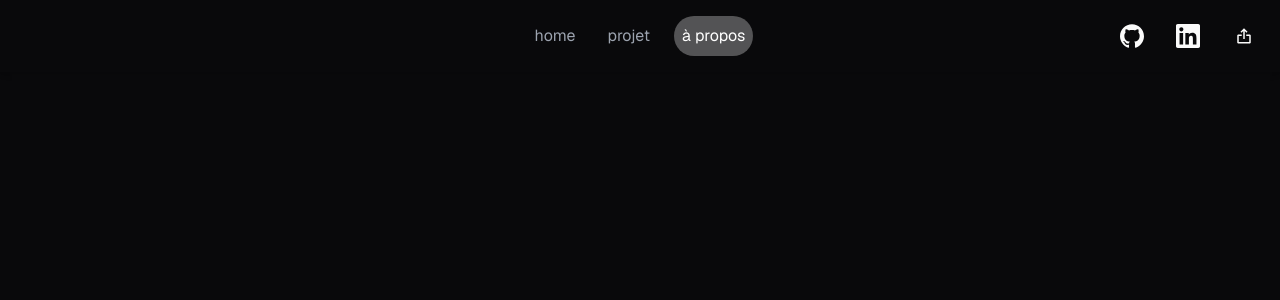
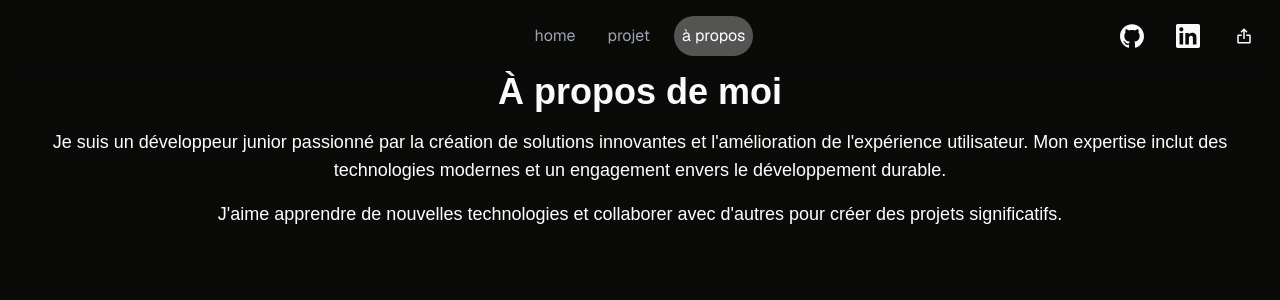
Before and after one commit to Ayo5/portfolio, a Next.js app: page /about in a window 1280 px wide. Shown: the top 300 px of the page. Built offline with nearby package versions, Linux system fonts and the light colour scheme.

Commit message:
Changement de la couleur des pages

```diff
--- a/app/about/page.tsx
+++ b/app/about/page.tsx
@@ -6,8 +6,21 @@ const About = () => {
     return (
         <div>
             {/* Affichage du Header */}
-            <Header />
+            <Header/>
             <NavBar/>
+            <div className="text-center">
+                <h2 className="text-4xl font-bold mb-4">À propos de moi</h2>
+
+                <p className="text-lg text-white">
+                    Je suis un développeur junior passionné par la création de solutions innovantes et
+                    l'amélioration de l'expérience utilisateur. Mon expertise inclut des technologies modernes
+                    et un engagement envers le développement durable.
+                </p>
+                <p className="mt-4 text-lg text-white">
+                    J'aime apprendre de nouvelles technologies et collaborer avec d'autres pour créer
+                    des projets significatifs.
+                </p>
+            </div>
         </div>
     );
 };
--- a/app/globals.css
+++ b/app/globals.css
@@ -14,7 +14,7 @@ body {
 
 @layer base {
   :root {
-    --background: 240 10% 3.9%;
+    --background: 90 5% 3.9%;
     --foreground: 0 0% 98%;
     --card: 240 10% 3.9%;
     --card-foreground: 0 0% 98%;
```
